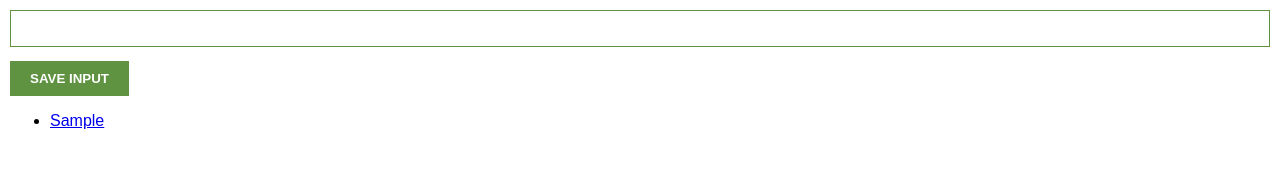
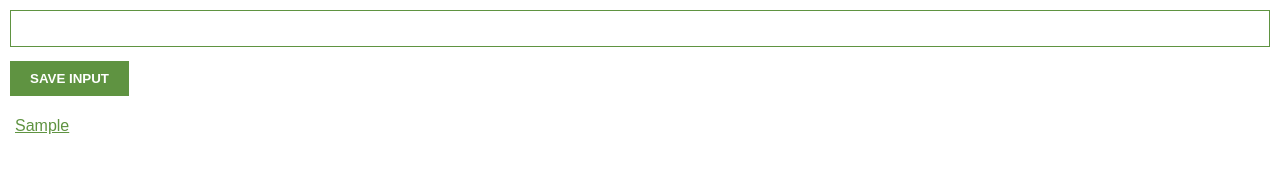
Before and after one commit to Gibson779/ChromeExtension, a plain HTML site: page index.html in a window 1280 px wide. Both pictures are taken after typing "Sample" into the empty fields and a click on the button "SAVE INPUT". Drawn offline with Linux system fonts and the light colour scheme.

Commit message:
New commit

```diff
--- a/index.css
+++ b/index.css
@@ -24,5 +24,17 @@ button{
     margin-top: 10PX;
     border: none;
     font-weight: bold;
+}
 
+ul {
+
+    list-style: none;
+    padding: 0;
+    margin: 10;
 }
+li {
+    padding: 5px;
+}
+a {
+      color: #5f9341;
+}
--- a/index.js
+++ b/index.js
@@ -23,5 +23,6 @@ function renderLeads() {
       </li>
       `
     }
+
     ulEl.innerHTML = listItems
 }
```
Lines whose indentation alone changed are shown as unchanged.
